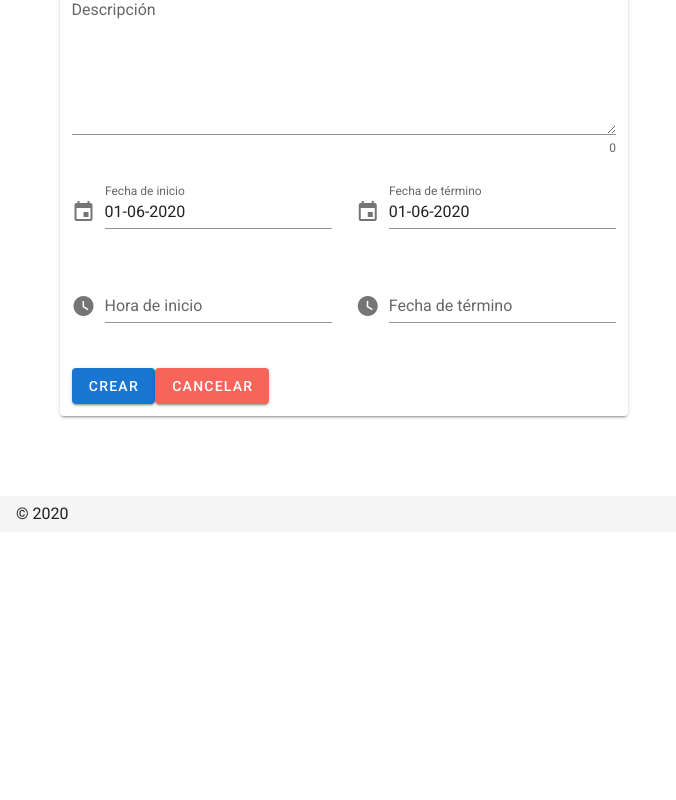
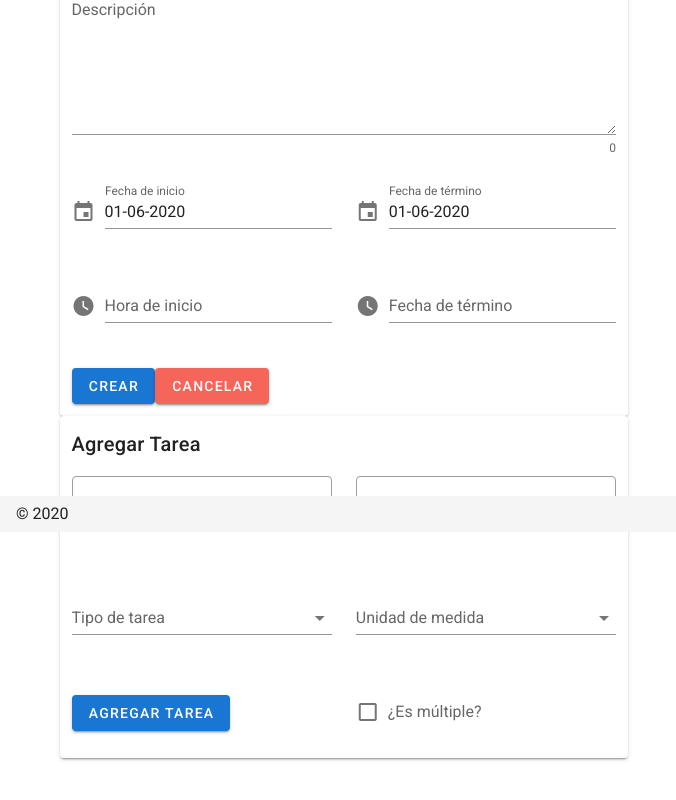
Before and after one commit to jimmy-owoa/i-will-client, a Nuxt app: page /listas/new in a window 1280 px wide. Shown: the part 268-1068 px from the top of the page, without its empty margins (0-676 px from the left). Before the commit the page ends 800 px from the top, so only its background shows below. Built offline with nearby package versions, Linux system fonts and the light colour scheme.

Commit message:
FEATURE. Crear Lista con Tareas

```diff
--- a/pages/listas/new.vue
+++ b/pages/listas/new.vue
@@ -1,8 +1,8 @@
 <template>
   <v-row>
     <v-col cols="12" md="6">
-      <v-card>
-        <v-form @submit.prevent="submit">
+      <v-form @submit.prevent="submit">
+        <v-card>
           <v-container>
             <p class="title">Crear Lista</p>
             <v-row>
@@ -38,14 +38,69 @@
               </v-col>
             </v-row>
           </v-container>
-        </v-form>
-      </v-card>
+        </v-card>
+        <!-- Formulario Agregar Tarea -->
+        <v-row>
+          <v-col cols="12">
+            <v-card>
+              <v-container>
+                <p class="title">Agregar Tarea</p>
+                <v-row>
+                  <v-col cols="12" md="6">
+                    {{ task.name}}
+                    <v-text-field v-model="task.name" label="Nombre" outlined></v-text-field>
+                  </v-col>
+                  <v-col cols="12" md="6">
+                    <v-text-field v-model="task.amount" label="Cantidad" type="number" outlined></v-text-field>
+                  </v-col>
+                  <v-col cols="12" md="6" lg="6">
+                    <v-combobox
+                      v-model="task.task_type_name"
+                      :items="taskTypes"
+                      label="Tipo de tarea"
+                    ></v-combobox>
+                  </v-col>
+
+                  <v-col cols="12" md="6" lg="6">
+                    <v-combobox
+                      v-model="task.measure_unit_name"
+                      :items="measureUnits"
+                      label="Unidad de medida"
+                    ></v-combobox>
+                  </v-col>
+                  <v-col cols="12" md="6" class="d-flex align-center">
+                    <v-btn color="primary" @click="addTask">Agregar Tarea</v-btn>
+                  </v-col>
+                  <v-col cols="12" md="6">
+                    <v-checkbox
+                      v-model="task.is_multiple"
+                      label="¿Es múltiple?"
+                    ></v-checkbox>
+                  </v-col>
+                </v-row>
+              </v-container>
+            </v-card>
+          </v-col>
+          <v-col cols="12">
+            <v-card class="my-1" v-for="(task, index) in list.tasks" :key="index">
+              <v-card-text>
+                <p class="title">Nombre: {{ task.name}} </p>
+                <p class="subtitle">Cantidad: {{ task.amount }}</p>
+                <p class="subtitle">Unidad medida: {{ task.measure_unit_name }}</p>
+                <p class="subtitle">Tipo de tarea: {{ task.task_type_name }}</p>
+                <p class="subtitle">Es múltiple?: {{ task.is_multiple }}</p>
+              </v-card-text>
+            </v-card>
+          </v-col>
+        </v-row>
+        <!-- ./Formulario Agregar Tarea -->
+      </v-form>
     </v-col>
   </v-row>
 </template>
 
 <script>
-import { mapActions } from "vuex";
+import { mapActions, mapState } from "vuex";
 import ListDatePicker from '@/components/lists/ListDatePicker';
 import ListTimePicker from '@/components/lists/ListTimePicker';
 
@@ -64,11 +119,21 @@ export default {
         description: '',
         start_date: new Date().toISOString().substr(0, 10),
         end_date: new Date().toISOString().substr(0, 10),
-        user_id: 1
-      }
+        user_id: 1,
+        tasks: []
+      },
+      task: {
+        name: '',
+        amount: '',
+        is_multiple: false,
+        measure_unit_name: null,
+        task_type_name: null
+      },
     }
   },
   methods: {
+    ...mapActions('tasks', ['fetchTaskTypes']),
+    ...mapActions('tasks', ['fetchMeasureUnits']),
     ...mapActions('lists', ['addList']),
     submit(){
       this.list.start_date = new Date(`${this.list.start_date} ${this.time_start}`);
@@ -88,6 +153,29 @@ export default {
     setTimeEnd (time) {
       this.time_end = time;
     },
+    addTask(){
+      this.list.tasks.push({
+        name: this.task.name,
+        amount: this.task.amount,
+        is_multiple: this.task.is_multiple,
+        measure_unit_name: this.task.measure_unit_name,
+        task_type_name: this.task.task_type_name
+      });
+
+      this.task.name = '';
+      this.task.amount = '';
+      this.task.is_multiple = false;
+      this.task.measure_unit_name = null;
+      this.task.task_type_name = null;
+    }
+  },
+  computed: {
+    ...mapState('tasks', ['taskTypes']),
+    ...mapState('tasks', ['measureUnits']),
+  },
+  created() {
+    this.fetchTaskTypes();
+    this.fetchMeasureUnits();
   },
 }
 </script>
```
